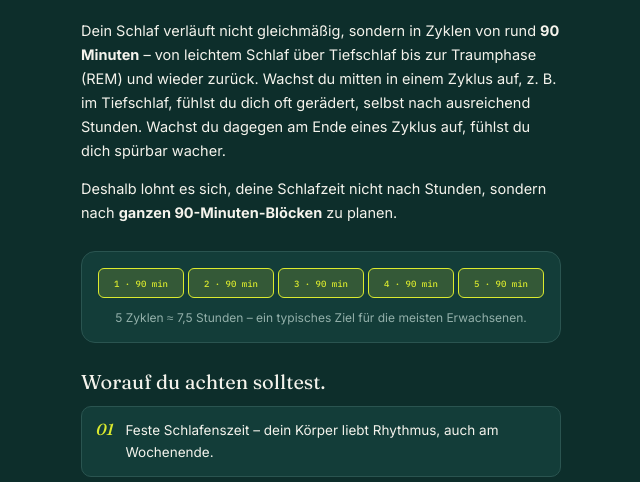
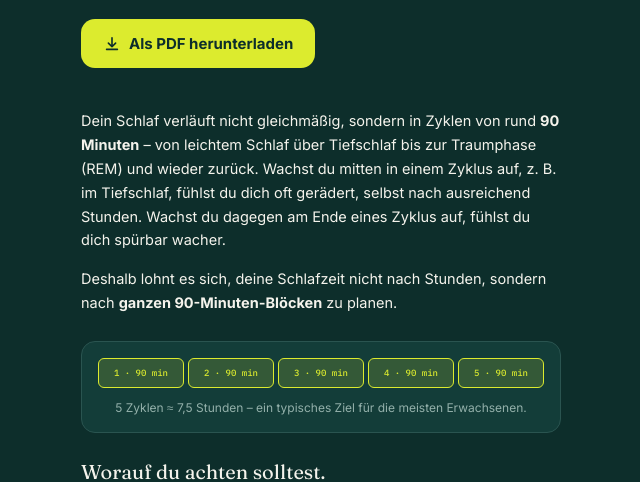
Before and after one commit to dominikaichholzer-svg/the-human-health-guide, a plain HTML site: page besser-schlafen.html in a window 1280 px wide. Shown: the part 257-739 px from the top of the page, without its empty margins (319-959 px from the left). Drawn offline with Linux system fonts and the light colour scheme.

Commit message:
Add PDF download buttons and PDFs for Schlaf and Tai Chi guides

```diff
--- a/besser-schlafen.html
+++ b/besser-schlafen.html
@@ -37,6 +37,27 @@
   p{ font-size: 14.5px; line-height:1.65; color: var(--ink); }
   .lede{ color: var(--ink-muted); margin-bottom: 22px; }
 
+  .btn{
+    display:inline-flex;
+    align-items:center;
+    justify-content:center;
+    gap:8px;
+    padding: 15px 22px;
+    background: var(--gold);
+    color: #0D2E2B;
+    border:none;
+    border-radius: var(--radius);
+    font-family: var(--sans);
+    font-weight: 700;
+    font-size: 15px;
+    text-decoration:none;
+    cursor:pointer;
+    transition: transform 0.15s ease, background 0.15s ease;
+    margin-bottom: 26px;
+  }
+  .btn:hover{ transform: translateY(-1px); background:#E8F259; }
+  .btn:active{ transform: translateY(0); }
+
   section{ margin-bottom: 26px; }
   h2.section-title{ font-family: var(--serif); font-weight: 400; font-size: 20px; margin: 0 0 12px; }
 
@@ -63,6 +84,15 @@
   .note-box p{ margin:0; font-size: 12.5px; color: var(--ink-muted); line-height:1.55; }
 
   footer.legal{ margin-top: 24px; padding-top: 16px; border-top: 1px solid var(--hairline); font-size: 10.5px; color: #5C8B84; line-height:1.5; text-align:center; }
+
+  @media print{
+    html, body{ min-height: 0; height: auto; }
+    body{ padding: 16px 16px 18px; }
+    .cycle-wrap, .step, .rec-card, .note-box{ break-inside: avoid; }
+    h2.section-title{ break-after: avoid; }
+    section{ break-inside: avoid; }
+    .btn{ display:none; }
+  }
 </style>
 </head>
 <body>
@@ -76,6 +106,11 @@
   <div class="eyebrow">DER SCHLAF-TREND KURZ ERKLÄRT</div>
   <h1 class="hero">Besser schlafen ist keine <em>Glückssache</em>.</h1>
   <p class="lede">Wie viel du schläfst ist wichtig – wann du aufwachst, ist fast noch wichtiger. Der Grund: deine Schlafzyklen.</p>
+
+  <a class="btn" href="/besser-schlafen.pdf" download>
+    <svg width="18" height="18" viewBox="0 0 20 20" fill="none" xmlns="http://www.w3.org/2000/svg"><path d="M10 3V13M10 13L6 9M10 13L14 9M4 16H16" stroke="#0D2E2B" stroke-width="1.8" stroke-linecap="round" stroke-linejoin="round"/></svg>
+    Als PDF herunterladen
+  </a>
 
   <section>
     <p>Dein Schlaf verläuft nicht gleichmäßig, sondern in Zyklen von rund <b>90 Minuten</b> – von leichtem Schlaf über Tiefschlaf bis zur Traumphase (REM) und wieder zurück. Wachst du mitten in einem Zyklus auf, z. B. im Tiefschlaf, fühlst du dich oft gerädert, selbst nach ausreichend Stunden. Wachst du dagegen am Ende eines Zyklus auf, fühlst du dich spürbar wacher.</p>
```
Also changed, not shown: tai-chi-walking.html (+35 -0 lines), 2 other files.
